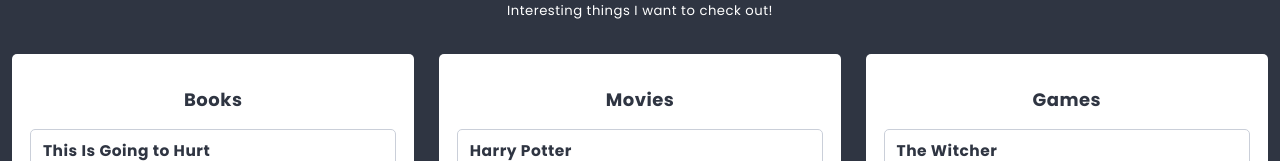
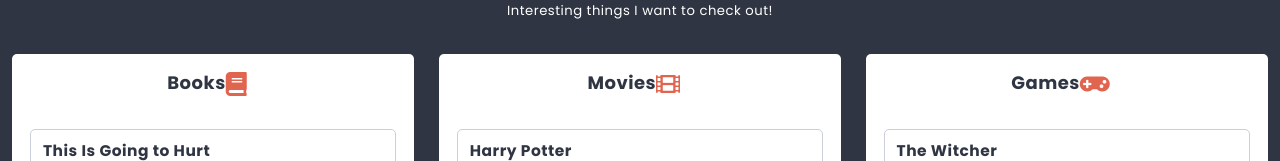
Before and after one commit to dmgorecka/ReactApp, a React app: page / in a window 1280 px wide. Shown: the part 378-539 px from the top of the page. Built offline with nearby package versions, Linux system fonts and the light colour scheme.

Commit message:
Adding icons

```diff
--- a/src/components/Card/Card.js
+++ b/src/components/Card/Card.js
@@ -4,13 +4,12 @@
 
 class Card extends React.Component {
     static propTypes = {
-
+        title: PropTypes.string,
     }
 
     render (){
         return (
             <section className={styles.component}>
-                <h3 className={styles.title}>{this.props.titleCol}</h3>
                 <h3 className={styles.title}>{this.props.title}</h3>
             </section>
         )
--- a/src/components/Column/Column.js
+++ b/src/components/Column/Column.js
@@ -11,11 +11,14 @@
      cards: this.props.cards || [],
     }
     static propTypes = {
-        titleCol: PropTypes.node,
+        title: PropTypes.node,
         cards: PropTypes.array,
         icon: PropTypes.node,
         addCard: PropTypes.func,
-    };
+    }
+    static defaultProps = {
+      icon: settings.defaultColumnIcon,
+    }
     addCard(title) {
      this.setState(state => (
        {
@@ -33,12 +36,12 @@
         return(
             <section className={styles.component}>
                  <h3 className={styles.title}>
-                     {this.props.titleCol}
+                     {this.props.title}
+                     <span className={styles.icon}>
+                      <Icon name={this.props.icon}/>
+                    </span>
                  </h3>
-                 <h3 className={styles.title}>
-                     {this.props.title}
-
-                 </h3>
+                 <Icon name='facebook'/>
                  <div className={styles.cards}>
                     {this.state.cards.map(cardData => (
                         <Card key={cardData.id} {...cardData} />
```
